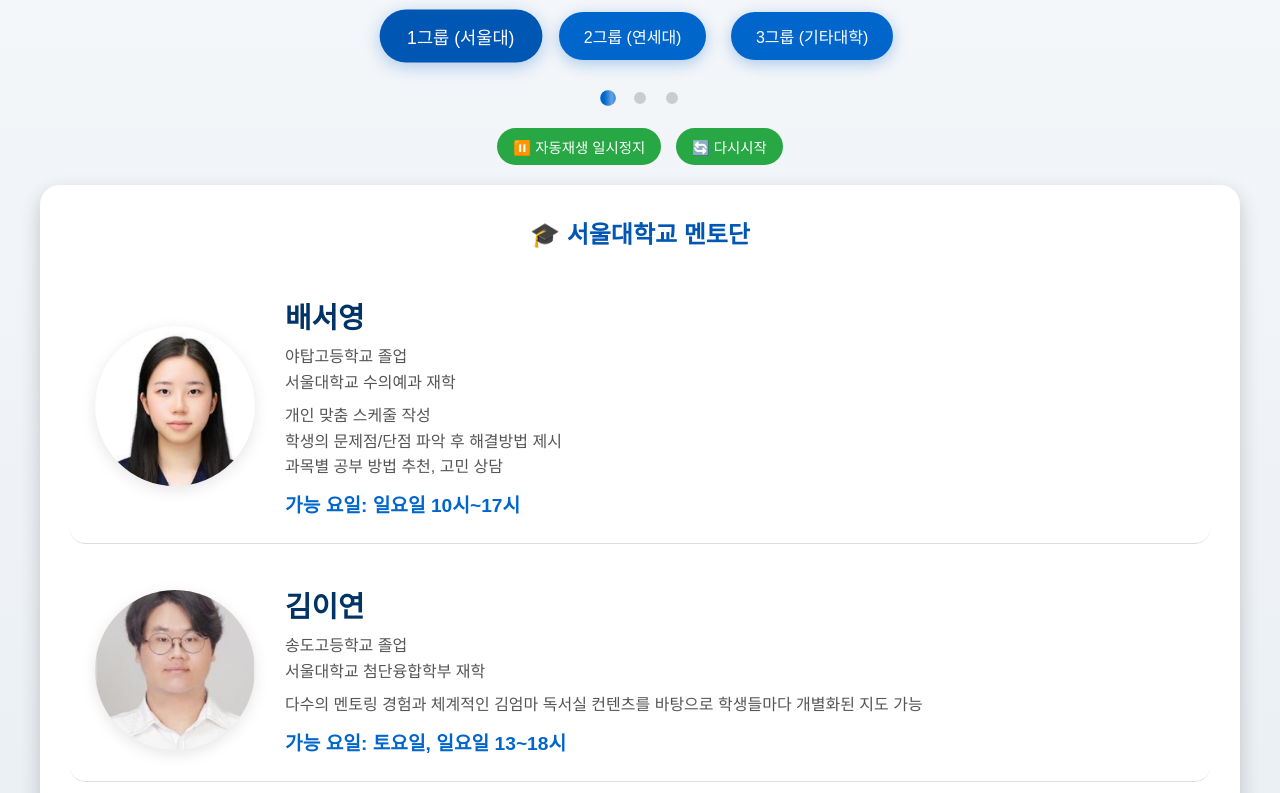
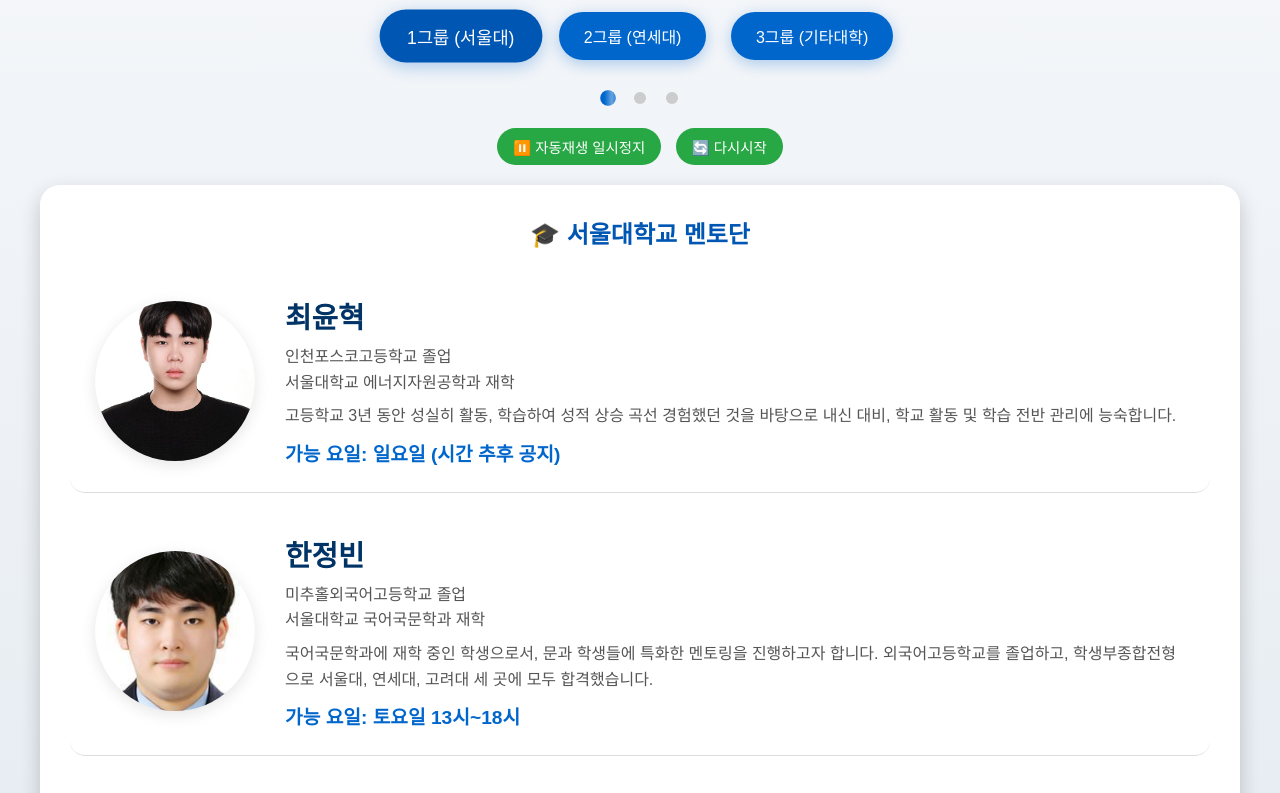
Before and after one commit to tonyhwang1004/mento, a plain HTML site: page index.html in a window 1280 px wide. Shown: the part 103-896 px from the top of the page. Drawn offline with Linux system fonts and the light colour scheme.

Commit message:
index.html

```diff
--- a/index.html
+++ b/index.html
@@ -252,32 +252,6 @@
 <div class="slide">
     <div class="slide-title">🎓 서울대학교 멘토단</div>
 
-                <!-- 배서영 -->
-                <div class="mentor-row">
-                    <div class="mentor-image">
-                        <img src="images/a.png" alt="배서영">
-                    </div>
-                    <div class="mentor-info">
-                        <h2>배서영</h2>
-                        <p>야탑고등학교 졸업<br>서울대학교 수의예과 재학</p>
-                        <p>개인 맞춤 스케줄 작성<br>학생의 문제점/단점 파악 후 해결방법 제시<br>과목별 공부 방법 추천, 고민 상담</p>
-                        <strong>가능 요일: 일요일 10시~17시</strong>
-                    </div>
-                </div>
-
-                <!-- 김이연 -->
-                <div class="mentor-row">
-                    <div class="mentor-image">
-                        <img src="images/b.png" alt="김이연">
-                    </div>
-                    <div class="mentor-info">
-                        <h2>김이연</h2>
-                        <p>송도고등학교 졸업<br>서울대학교 첨단융합학부 재학</p>
-                        <p>다수의 멘토링 경험과 체계적인 김엄마 독서실 컨텐츠를 바탕으로 학생들마다 개별화된 지도 가능</p>
-                        <strong>가능 요일: 토요일, 일요일 13~18시</strong>
-                    </div>
-                </div>
-
     <!-- 최윤혁 -->
     <div class="mentor-row">
         <div class="mentor-image">
@@ -335,6 +309,19 @@
 <div class="slide">
     <div class="slide-title">💙 연세대학교 멘토단</div>
 
+    <!-- 장나영 -->
+    <div class="mentor-row">
+        <div class="mentor-image">
+            <img src="images/jang.jpg" alt="장나영">
+        </div>
+        <div class="mentor-info">
+            <h2>장나영</h2>
+            <p>개원중학교, 숙명여자고등학교 졸업<br>연세대학교 재학</p>
+            <p>4수라는 긴 수험생활 끝에 연세대학교에 합격했습니다. 국어 3→1등급, 수학 4→1등급으로 성적을 향상시킨 학습전략을 바탕으로 멘토링을 진행합니다.</p>
+            <strong>가능 요일: (추후 공지)</strong>
+        </div>
+    </div>
+
     <!-- 정민희 -->
     <div class="mentor-row">
         <div class="mentor-image">
@@ -370,19 +357,6 @@
             <h2>안소윤</h2>
             <p>인천포스코고등학교 졸업<br>연세대학교 불어불문학과 재학</p>
             <p>고등학교 3년 간 이과 계열 학생으로 공부했고, 인문논술을 통해 문과 계열 학과에 진학했습니다. 현역 수능에서 국어 백분위 99%를 받았습니다.</p>
-                        <strong>가능 요일: (추후 공지)</strong>
-                    </div>
-                </div>
-
-                <!-- 장나영 -->
-                <div class="mentor-row">
-                    <div class="mentor-image">
-                        <img src="images/jang.jpg" alt="장나영">
-                    </div>
-                    <div class="mentor-info">
-                        <h2>장나영</h2>
-                        <p>개원중학교, 숙명여자고등학교 졸업<br>연세대학교 재학</p>
-                        <p>4수라는 긴 수험생활 끝에 연세대학교에 합격했습니다. 국어 3→1등급, 수학 4→1등급으로 성적을 향상시킨 학습전략을 바탕으로 멘토링을 진행합니다.</p>
             <strong>가능 요일: (추후 공지)</strong>
         </div>
     </div>
```
Lines whose indentation alone changed are shown as unchanged.
